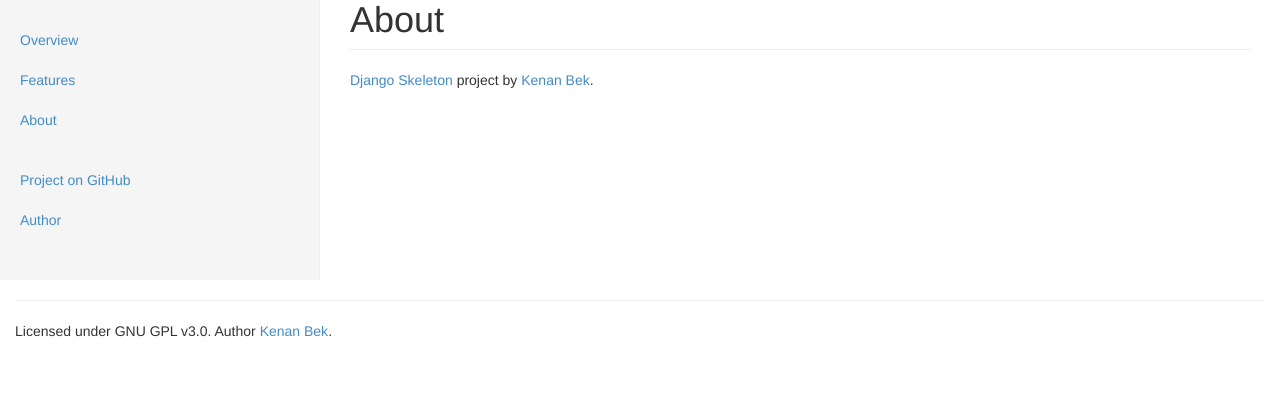
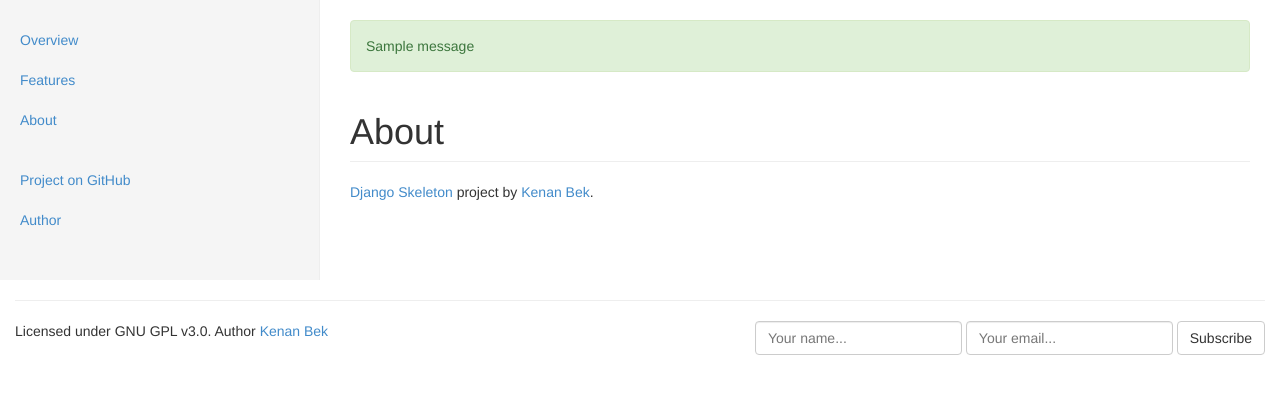
Before and after one commit to KenanBek/django-skeleton, a Django app: page /about/ in a window 1280 px wide. Shown: the part 50-444 px from the top of the page. Run offline with Django 3.2, Linux system fonts and the light colour scheme; tables that the repository leaves empty hold one stand-in row (values such as "Sample post"); one stand-in notice (Sample message) is shown; parts of the project's set-up code (start-up, migrations or seed data) failed here and were passed over; some libraries are stand-ins or nearby versions.

Commit message:
Subscription.

```diff
--- a/app/files/templates/bootstrap3/layout.html
+++ b/app/files/templates/bootstrap3/layout.html
@@ -65,14 +65,30 @@
             </ul>
         </div>
         <div class="col-md-9 main">
+            {% if messages %}
+                <br />
+                {% for message in messages %}
+                    <div{% if message.tags %} class="alert alert-{{ message.tags }}" {% else %} class="alert" {% endif %} role="alert">{{ message }}</div>
+                {% endfor %}
+                <br />
+            {% endif %}
             {% block content %}
             {% endblock %}
         </div>
     </div>
     <hr>
     <footer>
-        <p>Licensed under GNU GPL v3.0. Author <a href="http://kenanbek.me" target="_blank">Kenan Bek</a>.</p>
+        <p class="pull-left">Licensed under GNU GPL v3.0. Author
+            <a href="http://kenanbek.me" target="_blank">Kenan Bek</a></p>
+        <form class="form-inline pull-right" role="form" action="{% url 'website_subscribe' %}" method="get">
+            <input id="name" name="name" type="text" class="form-control" placeholder="Your name...">
+            <input id="email" name="email" type="text" class="form-control" placeholder="Your email...">
+            <button type="submit" class="btn btn-default">Subscribe</button>
+        </form>
     </footer>
+    <br />
+    <br />
+    <br />
 </div>
 
 <!-- Bootstrap core JavaScript
--- a/app/files/templates/bootstrap3/website/search.html
+++ b/app/files/templates/bootstrap3/website/search.html
@@ -32,5 +32,4 @@
             <h4>No posts found.</h4>
         {% endfor %}
     </div>
-    </div>
 {% endblock %}
--- a/app/website/urls.py
+++ b/app/website/urls.py
@@ -8,4 +8,5 @@ urlpatterns = patterns('website.views',
     url(r'^page/(?P<page_slug>[\w-]+)/$', 'page', name='website_page'),
     url(r'^post/(?P<post_id>[0-9]+)-(?P<post_slug>[\w-]+)/$', 'post', name='website_post'),
     url(r'^search/$', 'search', name='website_search'),
+    url(r'^subscribe/$', 'subscribe', name='website_subscribe'),
 )
--- a/app/website/views.py
+++ b/app/website/views.py
@@ -1,3 +1,6 @@
+from django.contrib import messages
+from django.http import HttpResponseRedirect
+
 from django.shortcuts import render
 
 import logic
@@ -38,3 +41,14 @@ def search(request, template='bootstrap3/website/search.html', context={}):
     context['pages'] = search_result.pages
     context['posts'] = search_result.posts
     return render(request, template, context)
+
+
+def subscribe(request):
+    name = request.GET['name']
+    email = request.GET['email']
+    try:
+        logic.subscribe(name, email)
+        messages.add_message(request, messages.INFO, 'You successfully subscribed.')
+    except Exception as e:
+        messages.add_message(request, messages.WARNING, 'Email is not unique.')
+    return HttpResponseRedirect(request.META.get('HTTP_REFERER'))
```
Also changed, not shown: app/website/admin.py (+8 -0 lines), app/website/logic.py (+8 -3 lines), app/website/models.py (+8 -0 lines).
